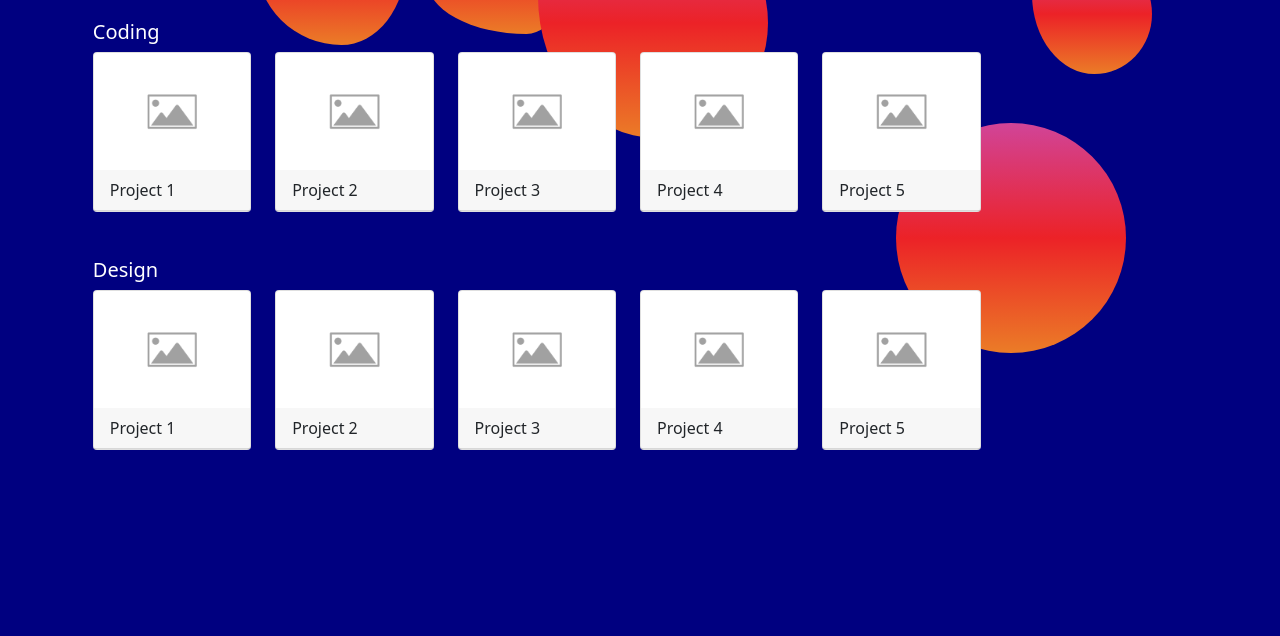
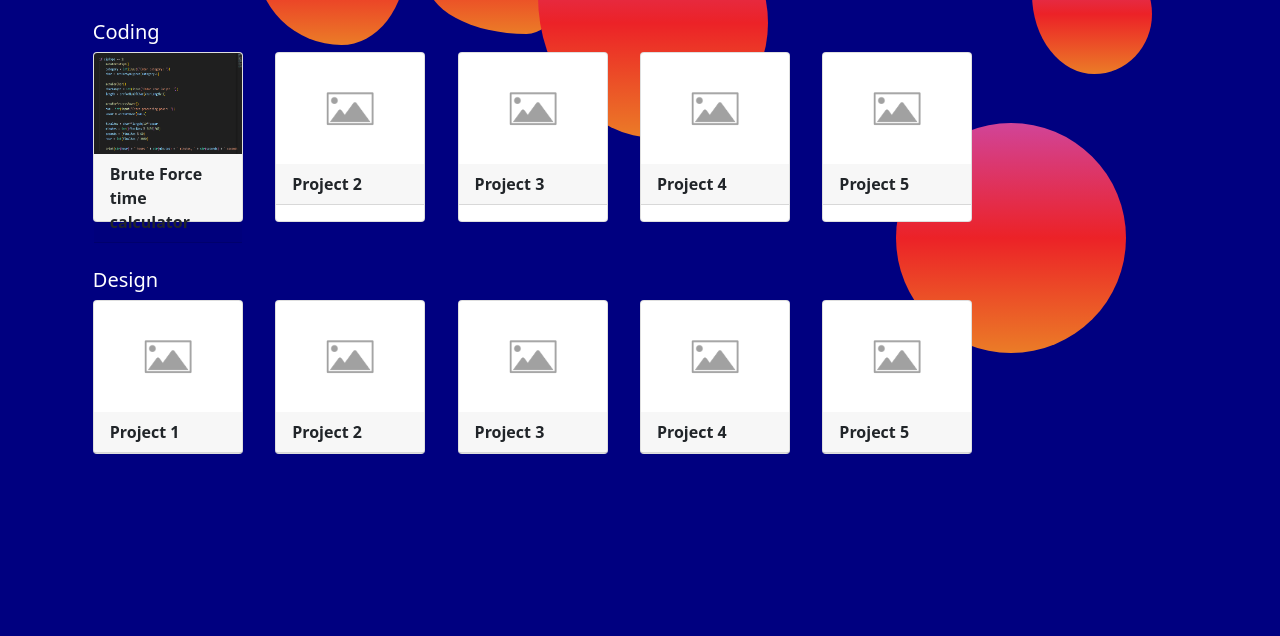
Before and after one commit to ShouKang49/ShouKang49.github.io, a plain HTML site: page index.html in a window 1280 px wide. Shown: the part 767-1403 px from the top of the page. Drawn offline with nearby package versions, Linux system fonts and the light colour scheme.

Commit message:
Added, adjusted 1 project

```diff
--- a/index.html
+++ b/index.html
@@ -67,8 +67,8 @@
                             <h5 id="codingHeader" class="portfolioHeader">Coding</h5>
                             <div class="col-sm-6 col-md-4 col-lg-2">
                                 <div class="card">
-                                    <img src="images/placeholder-image.png" alt="pr1" class="card-img-top">
-                                    <div class="card-header">Project 1</div>
+                                    <img src="images/BruteForce.png" alt="pr1" class="card-img-top">
+                                    <div class="card-header">Brute Force time calculator</div>
                                 </div>
                             </div>
                             <div class="col-sm-6 col-md-4 col-lg-2">
--- a/stylesheet/hompage.css
+++ b/stylesheet/hompage.css
@@ -48,3 +48,19 @@ form{
     background-color: grey;
     color:white
 }
+
+.card{
+    max-width: 150px;
+    max-height: 200px;
+    width: 100%;
+    height: 100%;
+}
+
+.card .card-header{
+    font-weight: bold;
+}
+
+.card img{
+    min-width: 100%;
+    min-height: 60%;
+}
```
Also changed, not shown: images/BruteForce.png (added).
